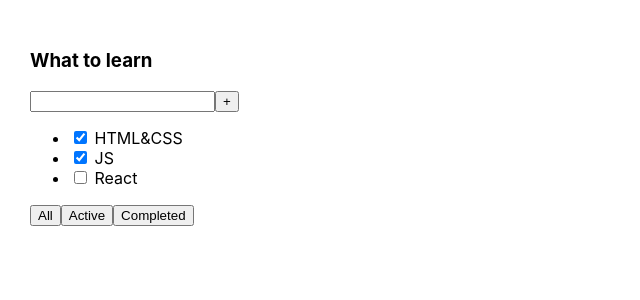
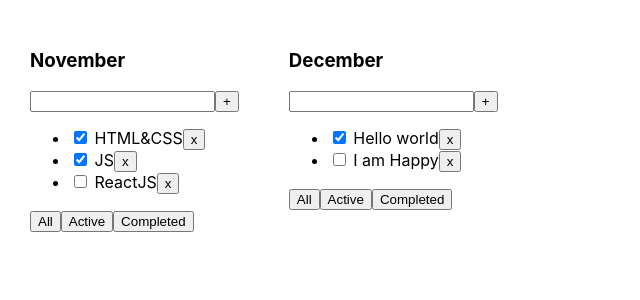
Before and after one commit to Seidali001/Todo-lists, a React (Create React App) app: page / in a window 1280 px wide. Shown: the top 300 px of the page, without its empty margins (0-640 px from the left). Built offline with nearby package versions, Linux system fonts and the light colour scheme.

Commit message:
add-button

```diff
--- a/src/App.tsx
+++ b/src/App.tsx
@@ -1,26 +1,26 @@
 import React from 'react';
 import './App.css';
+import {Todolist} from "./Todolist";
 
 function App() {
+    const title1 ='November'
+    const title2 ='December'
+
+    const tasks1 = [
+        { id: 1, title: "HTML&CSS", isDone: true },
+        { id: 2, title: "JS", isDone: true },
+        { id: 3, title: "ReactJS", isDone: false }
+    ]
+    const tasks2 = [
+        { id: 1, title: "Hello world", isDone: true },
+        { id: 2, title: "I am Happy", isDone: false },
+
+    ]
+
     return (
         <div className="App">
-            <div>
-                <h3>What to learn</h3>
-                <div>
-                    <input/>
-                    <button>+</button>
-                </div>
-                <ul>
-                    <li><input type="checkbox" checked={true}/> <span>HTML&CSS</span></li>
-                    <li><input type="checkbox" checked={true}/> <span>JS</span></li>
-                    <li><input type="checkbox" checked={false}/> <span>React</span></li>
-                </ul>
-                <div>
-                    <button>All</button>
-                    <button>Active</button>
-                    <button>Completed</button>
-                </div>
-            </div>
+            <Todolist title={title1} tasks={tasks1}/>
+            <Todolist title={title2} tasks={tasks2}/>
         </div>
     );
 }
--- /dev/null
+++ b/src/Todolist.tsx
@@ -0,0 +1,34 @@
+import React from "react";
+
+type TodolistProps = {
+    title?: string
+    tasks: Array<TasksType>
+}
+
+type TasksType = {
+    id: number
+    title: string
+    isDone: boolean
+}
+export const Todolist = (props: TodolistProps) => {
+    return (
+        <div>
+            <h3>{props.title}</h3>
+            <div>
+                <input/>
+                <button>+</button>
+            </div>
+            <ul>
+                {props.tasks.map(el => <li><input type="checkbox" checked={el.isDone}/> <span>{el.title}</span>
+                    <button onClick={()=> {alert(el.id)}}>x</button>
+                    </li>
+                )}
+            </ul>
+            <div>
+                <button>All</button>
+                <button>Active</button>
+                <button>Completed</button>
+            </div>
+        </div>
+    )
+}
--- a/src/index.tsx
+++ b/src/index.tsx
@@ -8,9 +8,9 @@ const root = ReactDOM.createRoot(
   document.getElementById('root') as HTMLElement
 );
 root.render(
-  <React.StrictMode>
-    <App />
-  </React.StrictMode>
+
+        <App/>
+
 );
 
 // If you want to start measuring performance in your app, pass a function
```
